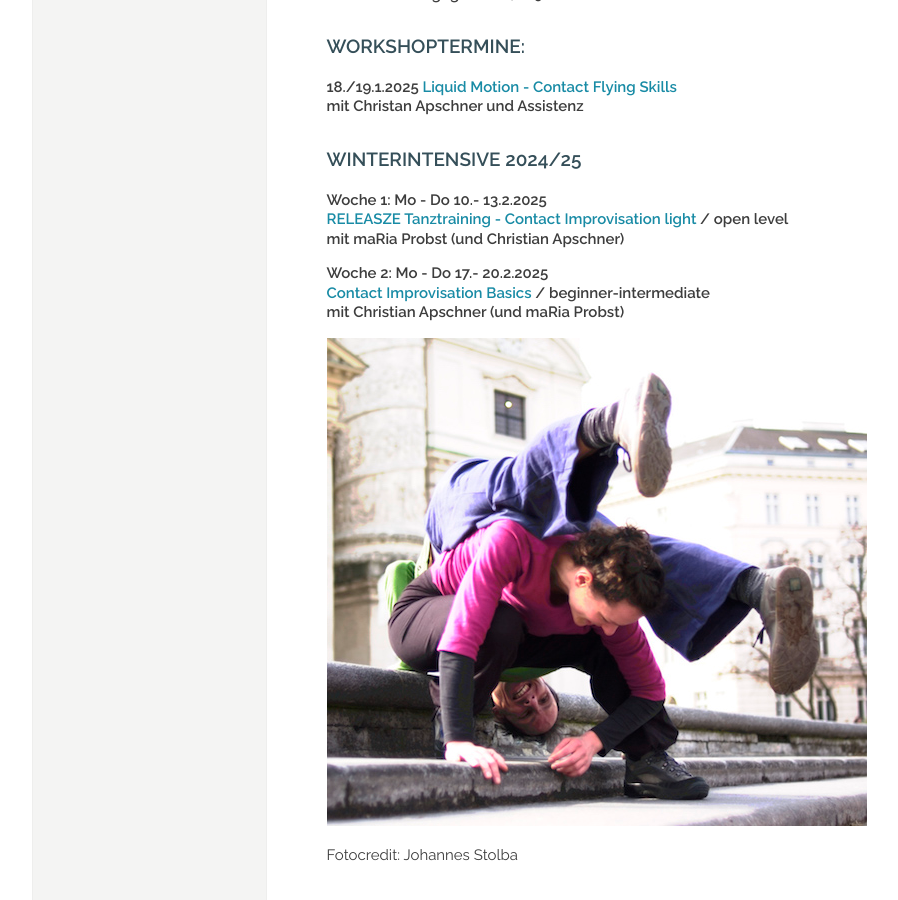
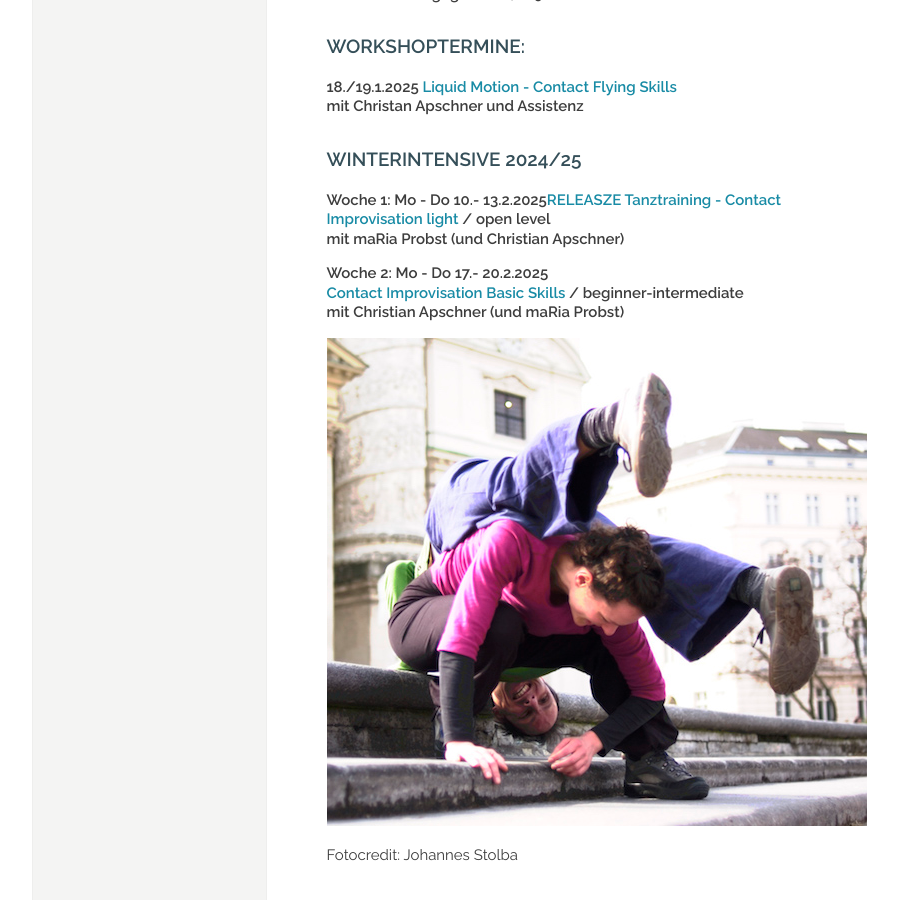
Before and after one commit to manulari/rollingpointat, a Jekyll site: the page built from _pages_de/index.md, in a window 1280 px wide and 900 px high, scrolled down 1612 px. Shown: the whole window, without its empty margins (152-1050 px from the left). Built offline with Jekyll 4.4.1, drawn with Linux system fonts in a browser that asks for light colours; comment, search, counter and statistics services are not loaded.

Commit message:
Update page (de) “index”

```diff
--- a/_pages_de/index.md
+++ b/_pages_de/index.md
@@ -49,12 +49,11 @@ An folgenden Terminen sind auch Neueinsteiger*inne*n zur Teilnahme an der Jams e
 
 ### **WINTERINTENSIVE 2024/25**
 
-**Woche 1: Mo - Do 10.- 13.2.2025\
-[RELEASZE Tanztraining - Contact Improvisation light](/winterintensive#WI1) / open level**\
+**Woche 1: Mo - Do 10.- 13.2.2025****[RELEASZE Tanztraining - Contact Improvisation light](/winterintensive#WI1) / open level**\
 **mit maRia Probst (und Christian Apschner)**
 
 **Woche 2: Mo - Do 17.- 20.2.2025**\
-**[Contact Improvisation Basics ](/winterintensive#WI2) / beginner-intermediate**\
+**[Contact Improvisation Basic Skills ](/winterintensive#WI2) / beginner-intermediate**\
 **mit Christian Apschner (und maRia Probst)**
 
 ![Mehr CI auf der Stiege](/assets/uploads/dsc_1941a.jpg "Mehr CI auf der Stiege")
```
